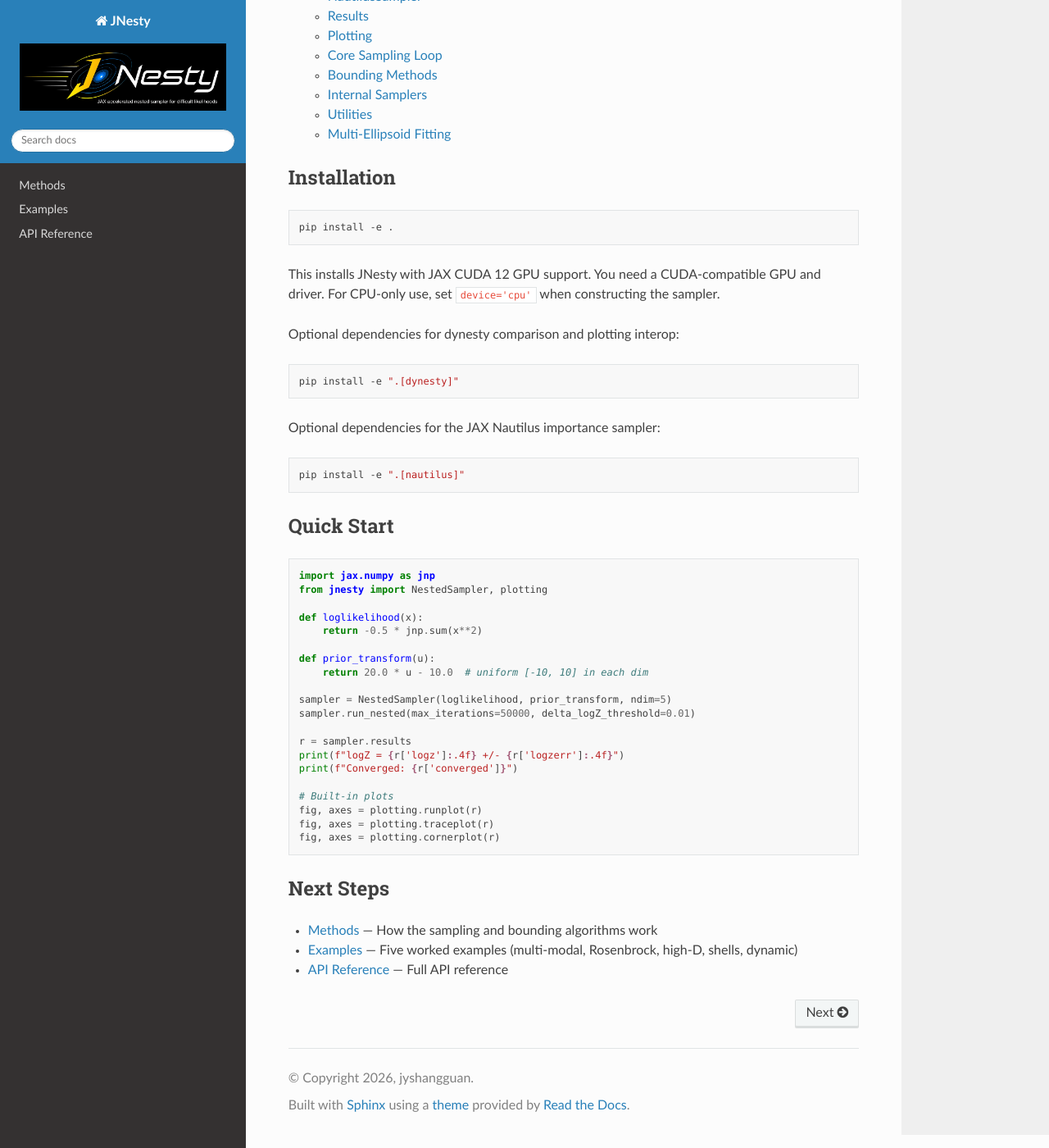
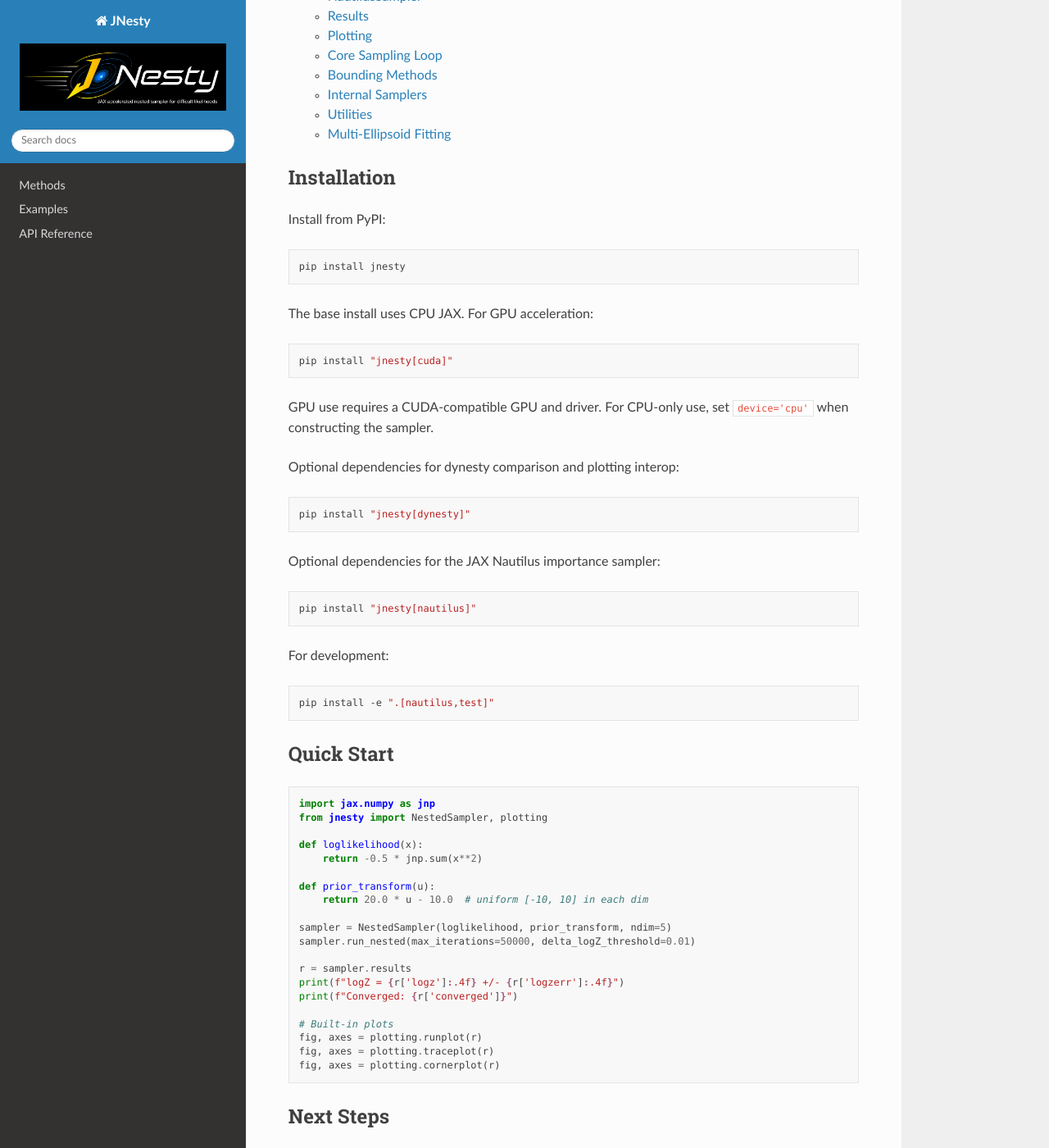
Before and after one commit to jyshangguan/jnesty, a Sphinx documentation site: the page built from doc/index.md, in a window 1280 px wide and 1400 px high, scrolled down 958 px. Shown: the whole window at 82% size. Built offline with Sphinx 7.4.7 and the Read the Docs theme 3.1.0, drawn with Linux system fonts in a browser that asks for light colours.

Commit message:
docs: PyPI install instructions in doc/index.md, matching README

````diff
--- a/doc/index.md
+++ b/doc/index.md
@@ -22,24 +22,37 @@ api
 
 ## Installation
 
+Install from PyPI:
+
 ```bash
-pip install -e .
+pip install jnesty
 ```
 
-This installs JNesty with JAX CUDA 12 GPU support. You need a CUDA-compatible
-GPU and driver. For CPU-only use, set `device='cpu'` when constructing the
-sampler.
+The base install uses CPU JAX. For GPU acceleration:
+
+```bash
+pip install "jnesty[cuda]"
+```
+
+GPU use requires a CUDA-compatible GPU and driver. For CPU-only use, set
+`device='cpu'` when constructing the sampler.
 
 Optional dependencies for dynesty comparison and plotting interop:
 
 ```bash
-pip install -e ".[dynesty]"
+pip install "jnesty[dynesty]"
 ```
 
 Optional dependencies for the JAX Nautilus importance sampler:
 
 ```bash
-pip install -e ".[nautilus]"
+pip install "jnesty[nautilus]"
+```
+
+For development:
+
+```bash
+pip install -e ".[nautilus,test]"
 ```
 
 ## Quick Start
````
